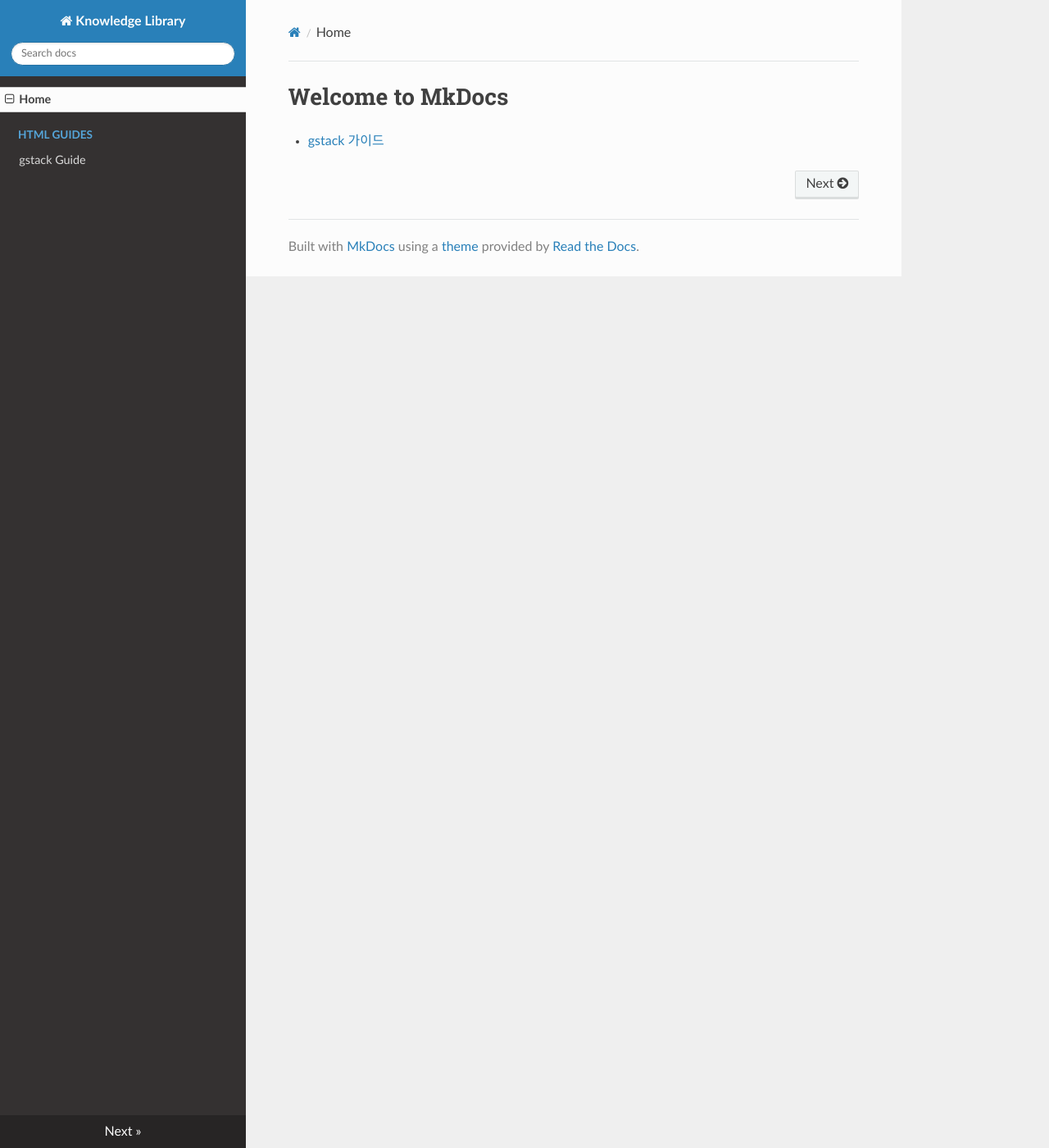
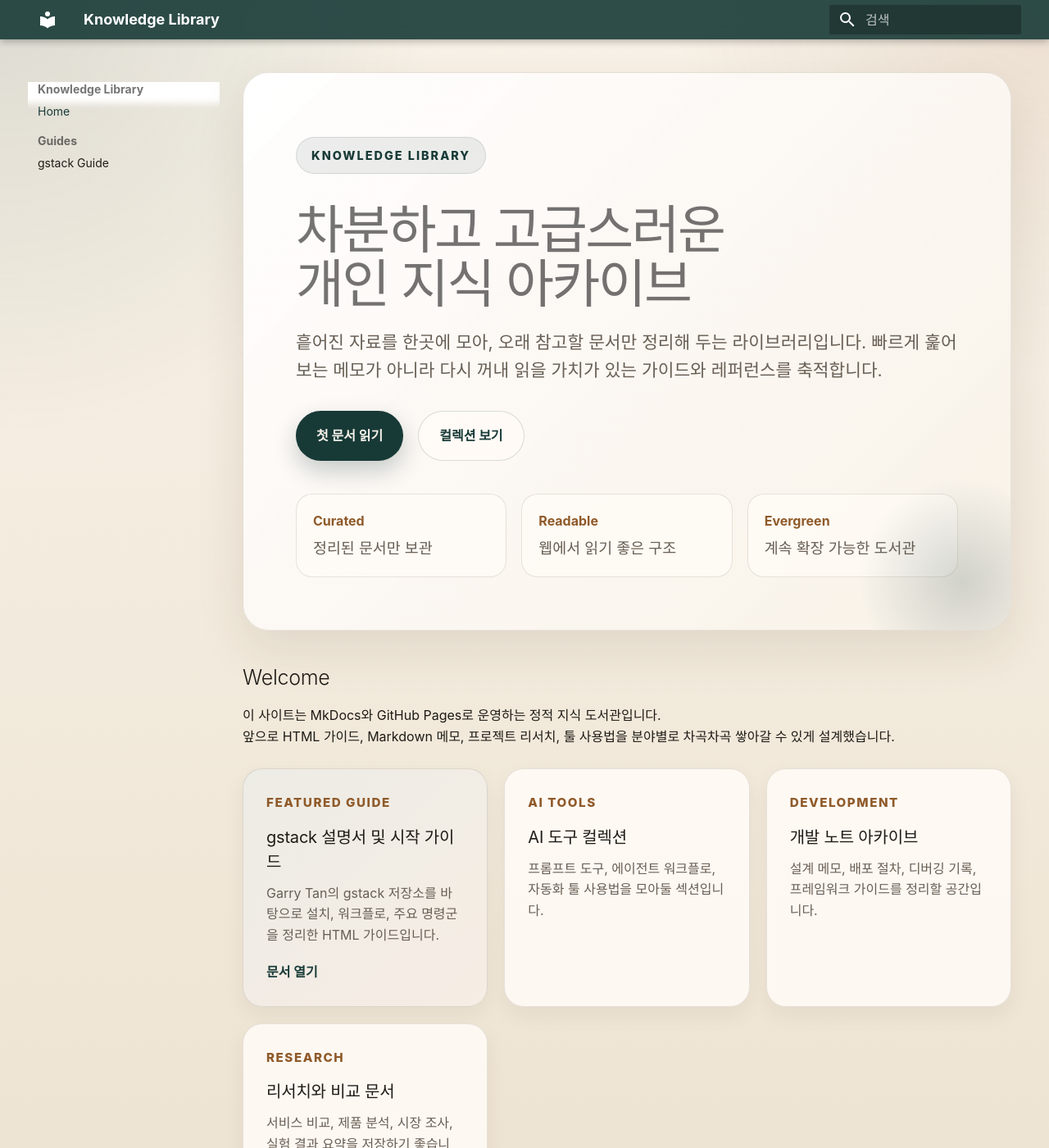
Before and after one commit to sooyoung-wind/knowledge-library, an MkDocs documentation site: the page built from docs/index.md, in a window 1280 px wide and 1400 px high. Shown: the whole window at 82% size. Built offline with MkDocs 1.6.1 and Material for MkDocs 9.7.7, drawn with Linux system fonts in a browser that asks for light colours; nearby versions of some CDN libraries; some of the changed text lies outside the part shown.

Commit message:
Adopt mkdocs-material theme and add homepage
Migrate site to the MkDocs Material theme: update mkdocs.yml (theme, language, font, palette, extra_css, markdown extensions) and adjust nav. Add a new styled homepage (docs/index.md) with hero/collections content and introduce a custom stylesheet (docs/stylesheets/extra.css). Update GitHub Actions workflow to install mkdocs-material, and add a .gitignore to ignore virtualenvs and common Python cache/artifact files.

````diff
--- a/docs/index.md
+++ b/docs/index.md
@@ -1,3 +1,100 @@
-# Welcome to MkDocs
+---
+hide:
+  - toc
+---
 
-- [gstack 가이드](html/gstack-guide.html)
+<section class="hero-panel">
+  <p class="eyebrow">Knowledge Library</p>
+  <h1>차분하고 고급스러운<br>개인 지식 아카이브</h1>
+  <p class="lead">
+    흩어진 자료를 한곳에 모아, 오래 참고할 문서만 정리해 두는 라이브러리입니다.
+    빠르게 훑어보는 메모가 아니라 다시 꺼내 읽을 가치가 있는 가이드와 레퍼런스를 축적합니다.
+  </p>
+  <div class="hero-actions">
+    <a class="button-primary" href="html/gstack-guide.html">첫 문서 읽기</a>
+    <a class="button-secondary" href="#collections">컬렉션 보기</a>
+  </div>
+  <div class="hero-metrics">
+    <div>
+      <strong>Curated</strong>
+      <span>정리된 문서만 보관</span>
+    </div>
+    <div>
+      <strong>Readable</strong>
+      <span>웹에서 읽기 좋은 구조</span>
+    </div>
+    <div>
+      <strong>Evergreen</strong>
+      <span>계속 확장 가능한 도서관</span>
+    </div>
+  </div>
+</section>
+
+## Welcome
+
+이 사이트는 MkDocs와 GitHub Pages로 운영하는 정적 지식 도서관입니다.
+앞으로 HTML 가이드, Markdown 메모, 프로젝트 리서치, 툴 사용법을 분야별로 차곡차곡 쌓아갈 수 있게 설계했습니다.
+
+<div id="collections" class="card-grid">
+  <a class="archive-card archive-card-feature" href="html/gstack-guide.html">
+    <span class="archive-kicker">Featured Guide</span>
+    <h3>gstack 설명서 및 시작 가이드</h3>
+    <p>Garry Tan의 gstack 저장소를 바탕으로 설치, 워크플로, 주요 명령군을 정리한 HTML 가이드입니다.</p>
+    <span class="archive-link">문서 열기</span>
+  </a>
+
+  <div class="archive-card">
+    <span class="archive-kicker">AI Tools</span>
+    <h3>AI 도구 컬렉션</h3>
+    <p>프롬프트 도구, 에이전트 워크플로, 자동화 툴 사용법을 모아둘 섹션입니다.</p>
+  </div>
+
+  <div class="archive-card">
+    <span class="archive-kicker">Development</span>
+    <h3>개발 노트 아카이브</h3>
+    <p>설계 메모, 배포 절차, 디버깅 기록, 프레임워크 가이드를 정리할 공간입니다.</p>
+  </div>
+
+  <div class="archive-card">
+    <span class="archive-kicker">Research</span>
+    <h3>리서치와 비교 문서</h3>
+    <p>서비스 비교, 제품 분석, 시장 조사, 실험 결과 요약을 저장하기 좋습니다.</p>
+  </div>
+</div>
+
+## Library Principles
+
+<div class="principles">
+  <div class="principle">
+    <h3>정리된 입구</h3>
+    <p>문서가 많아져도 첫 화면에서 중요한 흐름과 대표 컬렉션을 바로 찾을 수 있어야 합니다.</p>
+  </div>
+  <div class="principle">
+    <h3>긴 수명의 문서</h3>
+    <p>짧은 메모보다 다시 읽을 가치가 있는 설명서와 참고 문서를 우선으로 쌓습니다.</p>
+  </div>
+  <div class="principle">
+    <h3>단순한 운영</h3>
+    <p>문서를 추가하고 GitHub에 push 하는 것만으로 라이브러리가 계속 자라도록 구성합니다.</p>
+  </div>
+</div>
+
+## How To Grow This Library
+
+1. 새 Markdown 문서는 `docs/` 아래 적절한 폴더에 추가합니다.
+2. 기존에 만든 단일 HTML 페이지는 `docs/html/` 아래에 넣습니다.
+3. `mkdocs.yml`의 `nav`에 링크를 추가합니다.
+4. GitHub에 push 하면 GitHub Pages가 자동으로 업데이트됩니다.
+
+## Suggested Structure
+
+```text
+docs/
+  index.md
+  html/
+    gstack-guide.html
+  ai-tools/
+  development/
+  research/
+  business/
+```
--- /dev/null
+++ b/docs/stylesheets/extra.css
@@ -0,0 +1,239 @@
+:root {
+  --md-primary-fg-color: #183a37;
+  --md-primary-fg-color--light: #2d5a56;
+  --md-primary-fg-color--dark: #122d2a;
+  --md-accent-fg-color: #8f5a2a;
+  --archive-bg: #f4ede2;
+  --archive-paper: rgba(255, 251, 246, 0.92);
+  --archive-ink: #1f1b16;
+  --archive-muted: #685f55;
+  --archive-line: rgba(65, 50, 31, 0.12);
+  --archive-shadow: 0 22px 60px rgba(54, 37, 15, 0.10);
+}
+
+body {
+  background:
+    radial-gradient(circle at top left, rgba(24, 58, 55, 0.12), transparent 28%),
+    radial-gradient(circle at top right, rgba(143, 90, 42, 0.12), transparent 24%),
+    linear-gradient(180deg, #f8f2e8 0%, #eee4d3 100%);
+  color: var(--archive-ink);
+}
+
+.md-header {
+  background: rgba(24, 58, 55, 0.9);
+  backdrop-filter: blur(14px);
+}
+
+.md-tabs {
+  background: rgba(24, 58, 55, 0.82);
+}
+
+.md-main__inner {
+  margin-top: 1.4rem;
+}
+
+.md-content__inner {
+  padding-bottom: 3rem;
+}
+
+.md-content__inner::before {
+  display: none;
+}
+
+.hero-panel {
+  position: relative;
+  overflow: hidden;
+  padding: 3.2rem;
+  border: 1px solid var(--archive-line);
+  border-radius: 32px;
+  background:
+    linear-gradient(135deg, rgba(255, 255, 255, 0.92), rgba(248, 241, 231, 0.95)),
+    var(--archive-paper);
+  box-shadow: var(--archive-shadow);
+}
+
+.hero-panel::after {
+  content: "";
+  position: absolute;
+  right: -70px;
+  bottom: -70px;
+  width: 260px;
+  height: 260px;
+  background: radial-gradient(circle, rgba(24, 58, 55, 0.18), transparent 68%);
+  pointer-events: none;
+}
+
+.eyebrow {
+  display: inline-flex;
+  padding: 0.5rem 0.9rem;
+  border-radius: 999px;
+  border: 1px solid rgba(24, 58, 55, 0.12);
+  background: rgba(24, 58, 55, 0.08);
+  color: #183a37;
+  font-size: 0.72rem;
+  font-weight: 800;
+  letter-spacing: 0.14em;
+  text-transform: uppercase;
+}
+
+.hero-panel h1 {
+  margin: 1rem 0 1rem;
+  font-size: clamp(2.4rem, 5vw, 4.8rem);
+  line-height: 1.03;
+  letter-spacing: -0.04em;
+}
+
+.lead {
+  max-width: 46rem;
+  color: var(--archive-muted);
+  font-size: 1.07rem;
+}
+
+.hero-actions {
+  display: flex;
+  flex-wrap: wrap;
+  gap: 0.9rem;
+  margin-top: 1.6rem;
+}
+
+.button-primary,
+.button-secondary {
+  display: inline-flex;
+  align-items: center;
+  justify-content: center;
+  padding: 0.85rem 1.25rem;
+  border-radius: 999px;
+  font-weight: 700;
+  text-decoration: none !important;
+  transition: transform 160ms ease, box-shadow 160ms ease, background 160ms ease;
+}
+
+.button-primary {
+  background: #183a37;
+  color: #f7f2ea !important;
+  box-shadow: 0 12px 28px rgba(24, 58, 55, 0.24);
+}
+
+.button-secondary {
+  border: 1px solid rgba(24, 58, 55, 0.16);
+  background: rgba(255, 251, 246, 0.88);
+  color: #183a37 !important;
+}
+
+.button-primary:hover,
+.button-secondary:hover,
+.archive-card:hover {
+  transform: translateY(-2px);
+}
+
+.hero-metrics {
+  display: grid;
+  grid-template-columns: repeat(auto-fit, minmax(160px, 1fr));
+  gap: 0.9rem;
+  margin-top: 2rem;
+}
+
+.hero-metrics div {
+  padding: 1rem;
+  border: 1px solid var(--archive-line);
+  border-radius: 20px;
+  background: rgba(255, 251, 246, 0.76);
+}
+
+.hero-metrics strong {
+  display: block;
+  margin-bottom: 0.25rem;
+  color: #8f5a2a;
+}
+
+.hero-metrics span {
+  color: var(--archive-muted);
+  font-size: 0.92rem;
+}
+
+.card-grid,
+.principles {
+  display: grid;
+  gap: 1rem;
+  margin: 1.3rem 0 0.6rem;
+}
+
+.card-grid {
+  grid-template-columns: repeat(auto-fit, minmax(220px, 1fr));
+}
+
+.principles {
+  grid-template-columns: repeat(auto-fit, minmax(220px, 1fr));
+}
+
+.archive-card,
+.principle {
+  display: block;
+  padding: 1.4rem;
+  border: 1px solid var(--archive-line);
+  border-radius: 24px;
+  background: rgba(255, 251, 246, 0.88);
+  box-shadow: 0 10px 26px rgba(57, 41, 18, 0.06);
+  text-decoration: none !important;
+}
+
+.archive-card-feature {
+  background:
+    linear-gradient(135deg, rgba(24, 58, 55, 0.08), rgba(143, 90, 42, 0.08)),
+    rgba(255, 251, 246, 0.96);
+}
+
+.archive-kicker {
+  display: inline-block;
+  margin-bottom: 0.7rem;
+  color: #8f5a2a;
+  font-size: 0.76rem;
+  font-weight: 800;
+  letter-spacing: 0.1em;
+  text-transform: uppercase;
+}
+
+.archive-card h3,
+.principle h3 {
+  margin: 0 0 0.55rem;
+  color: var(--archive-ink);
+}
+
+.archive-card p,
+.principle p {
+  margin: 0;
+  color: var(--archive-muted);
+}
+
+.archive-link {
+  display: inline-block;
+  margin-top: 1rem;
+  color: #183a37;
+  font-weight: 700;
+}
+
+@media screen and (max-width: 76.1875em) {
+  .hero-panel {
+    padding: 2.2rem;
+  }
+}
+
+@media screen and (max-width: 44.9375em) {
+  .hero-panel {
+    padding: 1.5rem;
+    border-radius: 24px;
+  }
+
+  .hero-panel h1 {
+    font-size: 2.35rem;
+  }
+
+  .hero-actions {
+    flex-direction: column;
+  }
+
+  .button-primary,
+  .button-secondary {
+    width: 100%;
+  }
+}
--- a/mkdocs.yml
+++ b/mkdocs.yml
@@ -1,9 +1,35 @@
 site_name: Knowledge Library
 site_url: https://sooyoung-wind.github.io/knowledge-library/
+site_description: A calm and luxurious archive for curated notes, guides, and reference pages.
+
 theme:
-  name: readthedocs
+  name: material
+  language: ko
+  font: false
+  palette:
+    - scheme: default
+      primary: custom
+      accent: custom
+  features:
+    - navigation.instant
+    - navigation.sections
+    - navigation.top
+    - search.suggest
+    - search.highlight
+    - content.code.copy
+
+extra_css:
+  - stylesheets/extra.css
 
 nav:
   - Home: index.md
-  - HTML Guides:
+  - Guides:
       - gstack Guide: html/gstack-guide.html
+
+markdown_extensions:
+  - admonition
+  - attr_list
+  - md_in_html
+  - tables
+  - toc:
+      permalink: true
````
Also changed, not shown: 2 other files.
